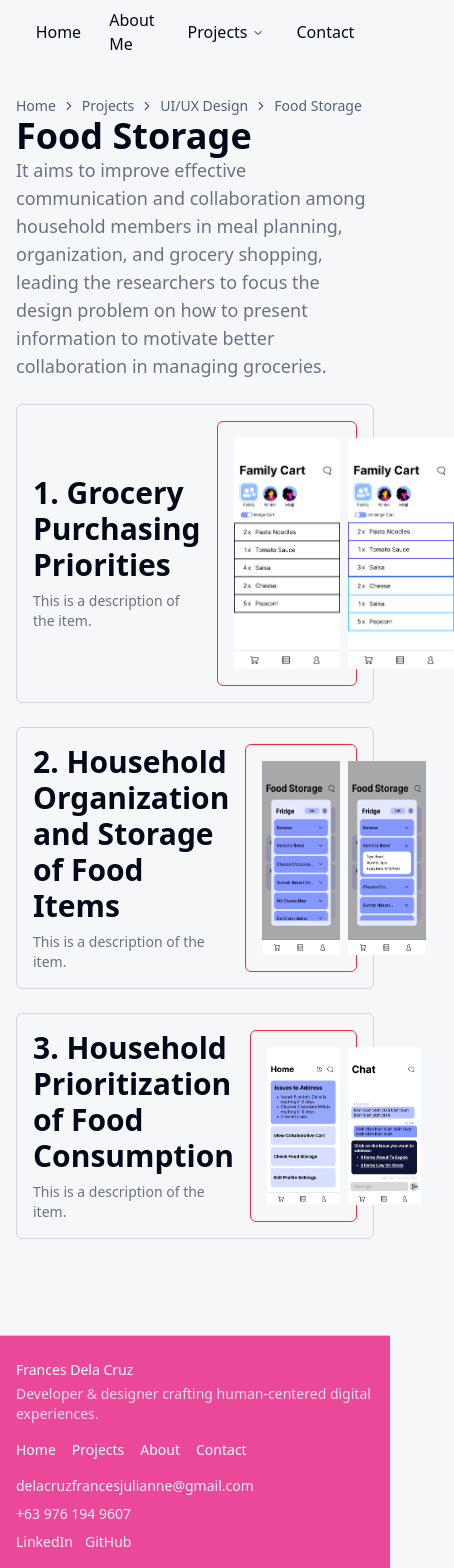
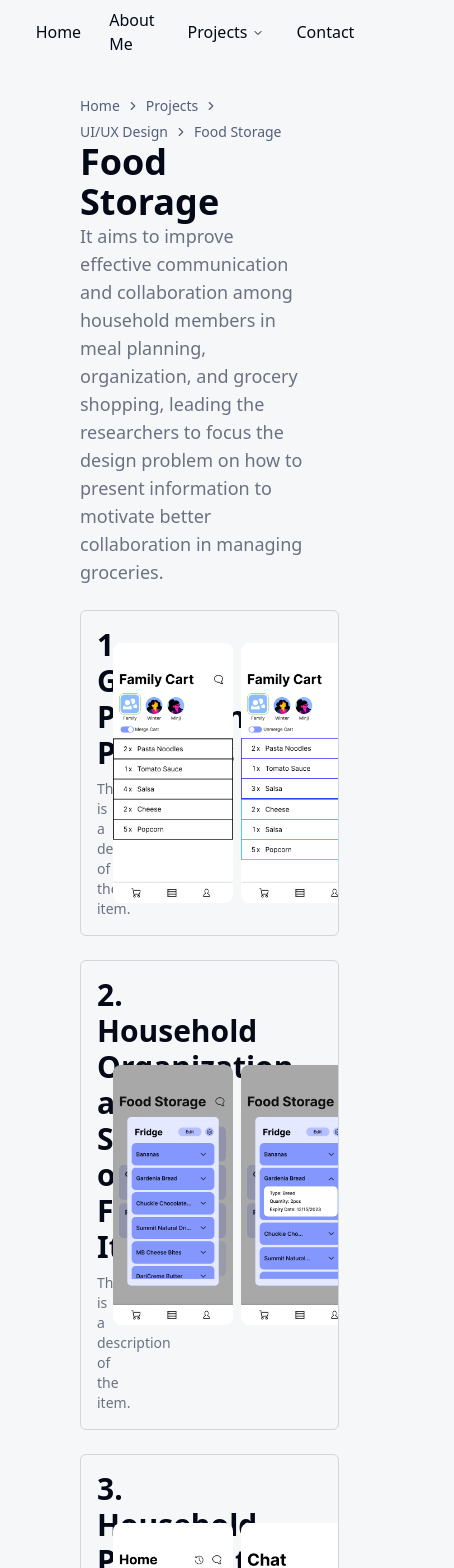
Before and after one commit to frncs-dc/portfolio, a Next.js app: page /projects/uiux-design/food-storage in a window 390 px wide. Shown: the top 1568 px of the page, 454 px wide, since content can reach past the window. Built offline with nearby package versions, Linux system fonts and the light colour scheme.

Commit message:
fix: fixed responsiveness of food storage images

```diff
--- a/src/app/projects/uiux-design/food-storage/page.jsx
+++ b/src/app/projects/uiux-design/food-storage/page.jsx
@@ -24,7 +24,7 @@ export default function FoodStorage() {
     ];
 
     return (
-        <section className="relative z-10 my-24 flex flex-col justify-center px-4">
+        <section className="relative z-10 my-24 flex flex-col justify-center px-20">
             <Breadcrumb>
                 <BreadcrumbList>
                     <BreadcrumbItem>
@@ -84,9 +84,9 @@ export default function FoodStorage() {
 
                 <div className="space-y-6">
                     {/* Row Item */}
-                    <div className="flex flex-row gap-4 border border-gray-300 rounded-md p-4">
+                    <div className="flex flex-row items-center gap-4 overflow-hidden border border-gray-300 rounded-md p-4">
                         {/*Item Description*/}
-                        <div className="flex flex-col gap-2 justify-center">
+                        <div className="flex min-w-0 flex-1 flex-col gap-2 justify-center">
                             <h2
                                 id="grocery-purchasing-priorities"
                                 className="text-3xl font-bold scroll-mt-32 lg:scroll-mt-40"
@@ -99,26 +99,28 @@ export default function FoodStorage() {
                         </div>
 
                         {/*Item Image*/}
-                        <div className="flex flex-row gap-2 ml-auto border border-red-500 rounded-md p-4">
+                        <div className="ml-auto flex flex-none flex-row flex-nowrap justify-end gap-2">
                             <Image
                                 src="/Projects/Food Storage/Cart Family Cart/Merged View.png"
                                 alt="Item"
                                 width={200}
                                 height={200}
+                                className="h-auto w-[clamp(120px,18vw,200px)] rounded-lg object-contain"
                             />
                             <Image
                                 src="/Projects/Food Storage/Cart Family Cart/User View.png"
                                 alt="Item"
                                 width={200}
                                 height={100}
+                                className="h-auto w-[clamp(120px,18vw,200px)] rounded-lg object-contain"
                             />
                         </div>
                     </div>
 
                     {/* Row Item */}
-                    <div className="flex flex-row gap-4 border border-gray-300 rounded-md p-4">
+                    <div className="flex flex-row items-center gap-4 overflow-hidden border border-gray-300 rounded-md p-4">
                         {/*Item Description*/}
-                        <div className="flex flex-col gap-2 justify-center">
+                        <div className="flex min-w-0 flex-1 flex-col gap-2 justify-center">
                             <h2
                                 id="household-organization-storage"
                                 className="text-3xl font-bold scroll-mt-32 lg:scroll-mt-40"
@@ -132,26 +134,28 @@ export default function FoodStorage() {
                         </div>
 
                         {/*Item Image*/}
-                        <div className="flex flex-row gap-2 ml-auto border border-red-500 rounded-md p-4">
+                        <div className="ml-auto flex flex-none flex-row flex-nowrap justify-end gap-2">
                             <Image
                                 src="/Projects/Food Storage/Storage/Fridge Storage Area.png"
                                 alt="Item"
                                 width={200}
                                 height={200}
+                                className="h-auto w-[clamp(120px,18vw,200px)] rounded-lg object-contain"
                             />
                             <Image
                                 src="/Projects/Food Storage/Storage/Fridge Storage Area - Gardenia Expanded.png"
                                 alt="Item"
                                 width={200}
                                 height={100}
+                                className="h-auto w-[clamp(120px,18vw,200px)] rounded-lg object-contain"
                             />
                         </div>
                     </div>
 
                     {/* Row Item */}
-                    <div className="flex flex-row gap-4 border border-gray-300 rounded-md p-4">
+                    <div className="flex flex-row items-center gap-4 overflow-hidden border border-gray-300 rounded-md p-4">
                         {/*Item Description*/}
-                        <div className="flex flex-col gap-2 justify-center">
+                        <div className="flex min-w-0 flex-1 flex-col gap-2 justify-center">
                             <h2
                                 id="household-prioritization-consumption"
                                 className="text-3xl font-bold scroll-mt-32 lg:scroll-mt-40"
@@ -164,18 +168,20 @@ export default function FoodStorage() {
                         </div>
 
                         {/*Item Image*/}
-                        <div className="flex flex-row gap-2 ml-auto border border-red-500 rounded-md p-4">
+                        <div className="ml-auto flex flex-none flex-row flex-nowrap justify-end gap-2">
                             <Image
                                 src="/Projects/Food Storage/Prioritization/Home Page - Minimized.png"
                                 alt="Item"
                                 width={200}
                                 height={200}
+                                className="h-auto w-[clamp(120px,18vw,200px)] rounded-lg object-contain"
                             />
                             <Image
                                 src="/Projects/Food Storage/Prioritization/Chat Main.png"
                                 alt="Item"
                                 width={200}
                                 height={100}
+                                className="h-auto w-[clamp(120px,18vw,200px)] rounded-lg object-contain"
                             />
                         </div>
                     </div>
```
